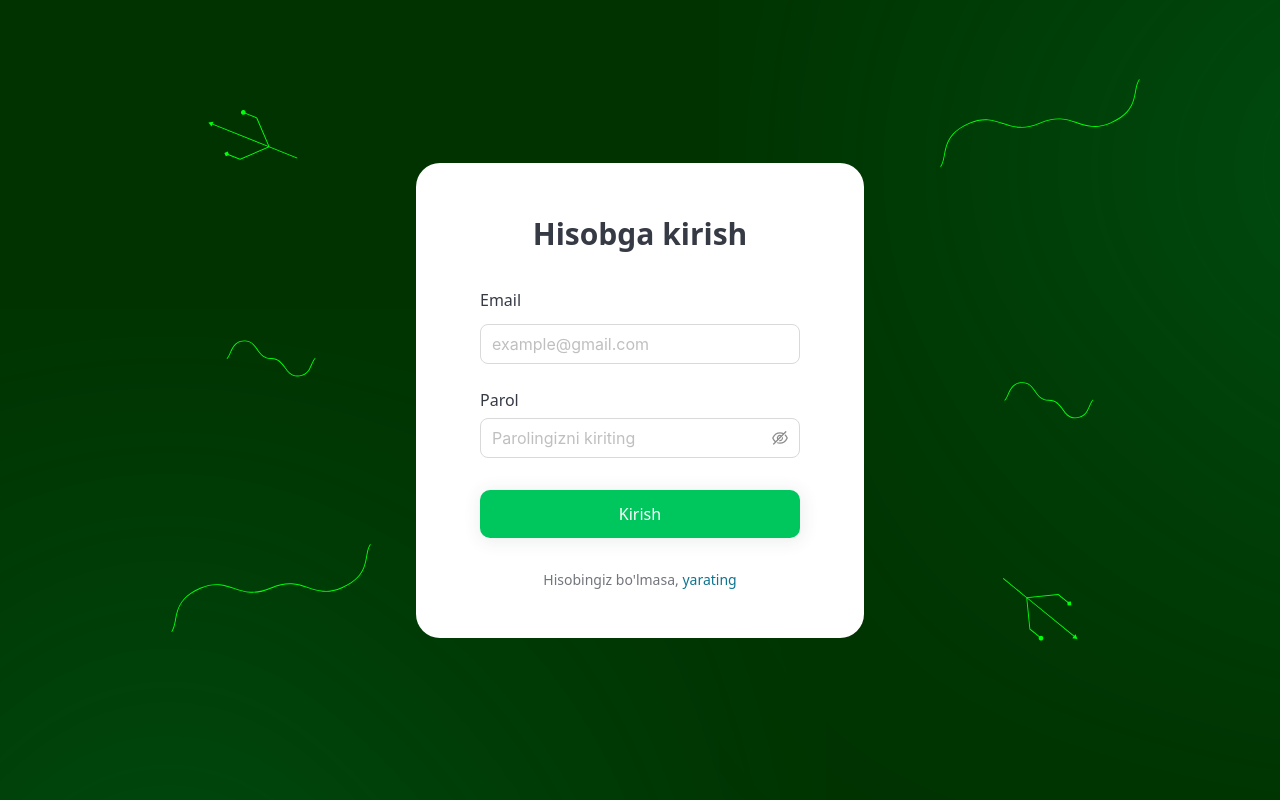
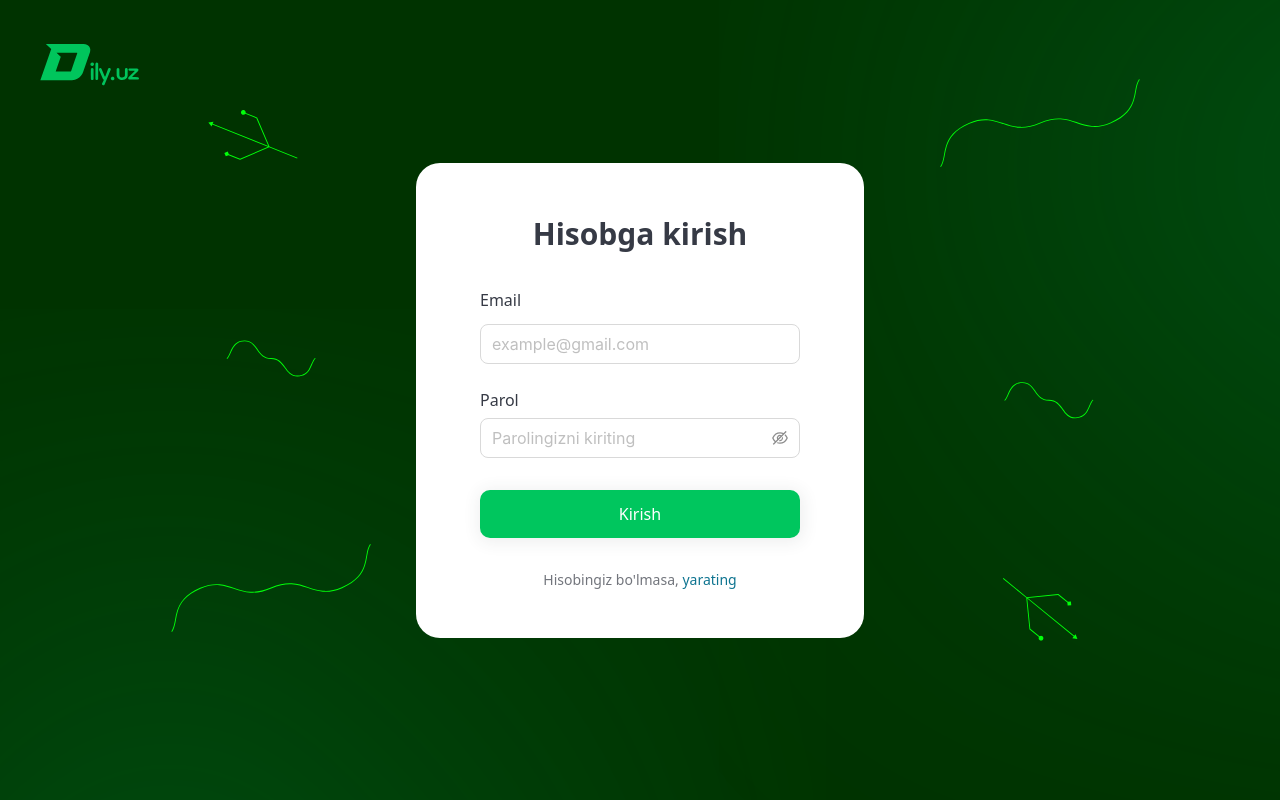
Before and after one commit to dxxdev/dily, a React (Vite) app in the folder client/: page /login in a window 1280 px wide. Built offline with nearby package versions, Linux system fonts and the light colour scheme.

Commit message:
Added logo to return to Home page from Login and Register page

```diff
--- a/client/src/pages/Login.jsx
+++ b/client/src/pages/Login.jsx
@@ -1,10 +1,11 @@
 import { Input } from "antd";
 import React from "react";
 import { Link } from "react-router-dom";
+import { logo } from "../assets/images";
 
 const Login = () => {
   return (
-    <div className="w-full h-screen login-bg flex justify-center items-center">
+    <div className="w-full h-screen login-bg flex justify-center relative items-center">
       <div className="w-full max-w-md flex flex-col justify-center items-stretch gap-8 rounded-3xl py-12 px-16 bg-white">
         <h5 className="font-semibold text-center text-3xl text-dark-gray leading-normal">
           Hisobga kirish
@@ -43,6 +44,11 @@ const Login = () => {
           </span>
         </p>
       </div>
+      <Link to={"/"}>
+        <h2 className="h-12 absolute top-10 left-10 hover:opacity-80">
+          <img src={logo} className="h-full" alt="" />
+        </h2>
+      </Link>
     </div>
   );
 };
--- a/client/src/pages/Register.jsx
+++ b/client/src/pages/Register.jsx
@@ -1,10 +1,11 @@
 import { Input } from "antd";
 import React from "react";
 import { Link } from "react-router-dom";
+import { logo } from "../assets/images";
 
 const Register = () => {
   return (
-    <div className="w-full h-screen login-bg flex justify-center items-center">
+    <div className="w-full h-screen login-bg flex justify-center relative items-center">
       <div className="w-full max-w-md flex flex-col justify-center items-stretch gap-8 rounded-3xl py-12 px-16 bg-white">
         <h5 className="font-semibold text-center text-3xl text-dark-gray leading-normal">
           Hisob yaratish
@@ -43,6 +44,11 @@ const Register = () => {
           </span>
         </p>
       </div>
+      <Link to={"/"}>
+        <h2 className="h-12 absolute top-10 left-10 hover:opacity-80">
+          <img src={logo} className="h-full" alt="" />
+        </h2>
+      </Link>
     </div>
   );
 };
```
